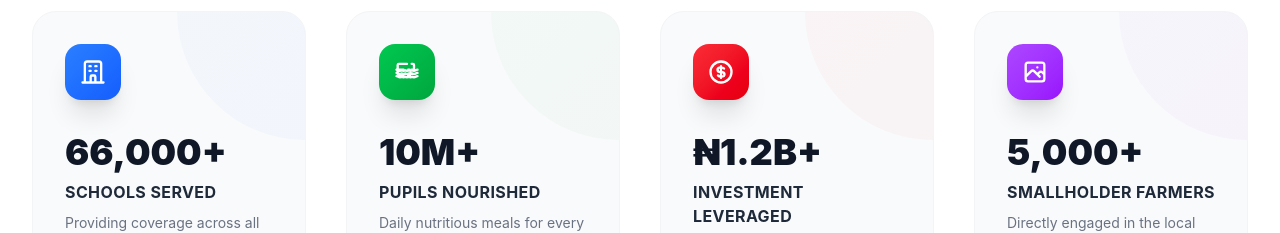
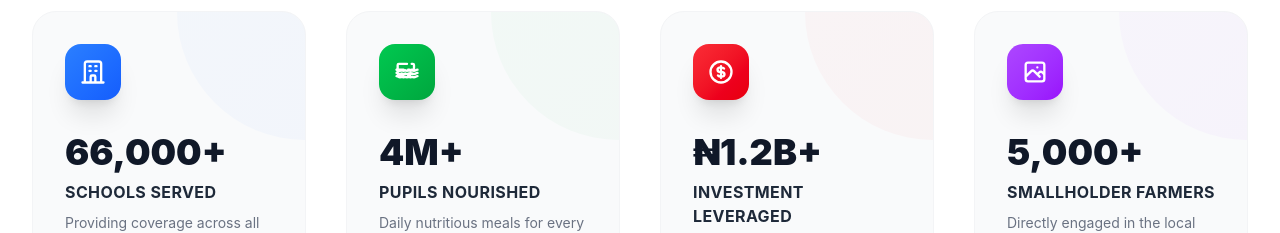
Before and after one commit to EmmanuelMusa/snacksforthoughts, a React (Vite) app in the folder frontend/: page / in a window 1280 px wide. Shown: the part 1300-1533 px from the top of the page. Built offline with nearby package versions, Linux system fonts and the light colour scheme; no server answers.

Commit message:
adjusted figure

```diff
--- a/frontend/src/sections/ImpactMetrics.tsx
+++ b/frontend/src/sections/ImpactMetrics.tsx
@@ -9,7 +9,7 @@ export default function ImpactMetrics() {
             color: "from-blue-500 to-blue-600"
         },
         {
-            number: "10M+",
+            number: "4M+",
             label: "Pupils Nourished",
             description: "Daily nutritious meals for every child",
             color: "from-green-500 to-green-600"
@@ -68,7 +68,7 @@ export default function ImpactMetrics() {
                         variants={itemVariants}
                         className="text-5xl font-black text-gray-900 mb-6 font-display lg:max-w-3xl leading-tight"
                     >
-                        Transforming Lives <br/>
+                        Transforming Lives <br />
                         <span className="text-transparent bg-clip-text bg-gradient-to-r from-green-600 to-blue-600">Through Every Meal.</span>
                     </motion.h2>
                     <motion.p
```
